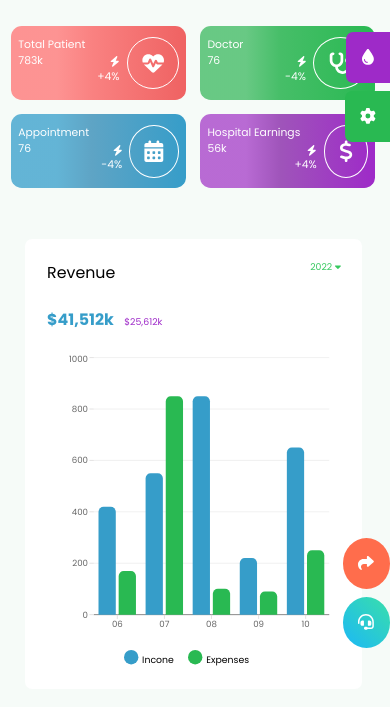
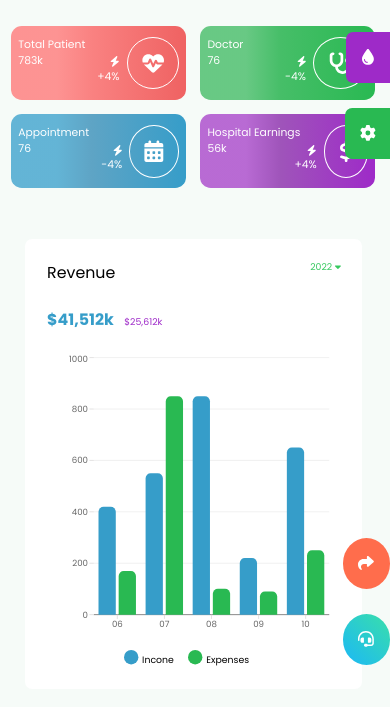
Before and after one commit to key-joshua/hospital-dashboard-continous-integration, a React app: page / in a window 390 px wide. Shown: the part 137-844 px from the top of the page. Built offline with nearby package versions, Linux system fonts and the light colour scheme.

Commit message:
refactoring

```diff
--- a/src/assets/styles/DashboardPage.scss
+++ b/src/assets/styles/DashboardPage.scss
@@ -521,7 +521,7 @@
                 }
 
                 .icon-two {
-                    top: 27%;
+                    top: 29%;
                 }
 
                 .icon-three {
@@ -529,7 +529,7 @@
                 }
 
                 .icon-four {
-                    top: 87%;
+                    top: 89%;
                 }
             }
 
```
